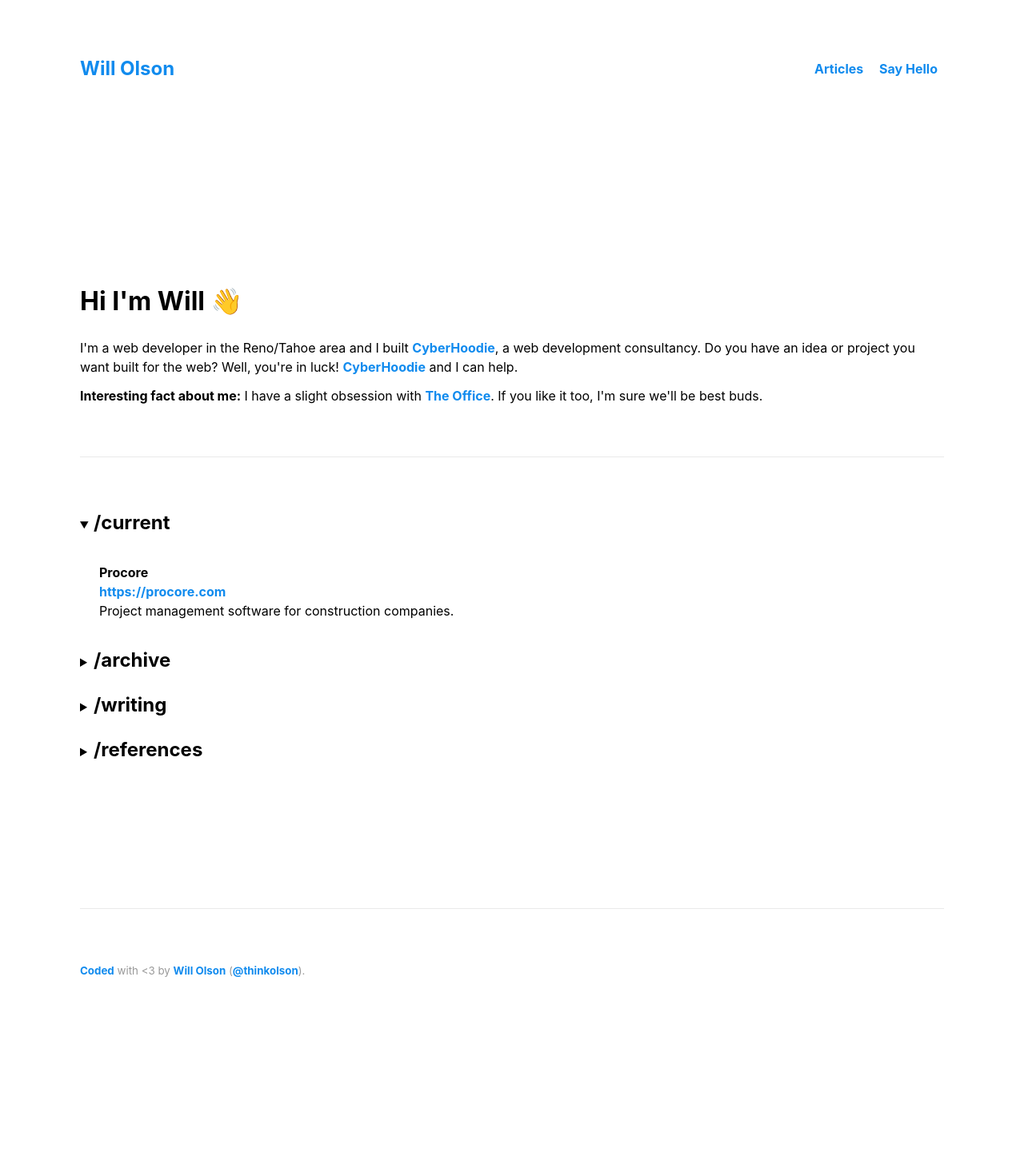
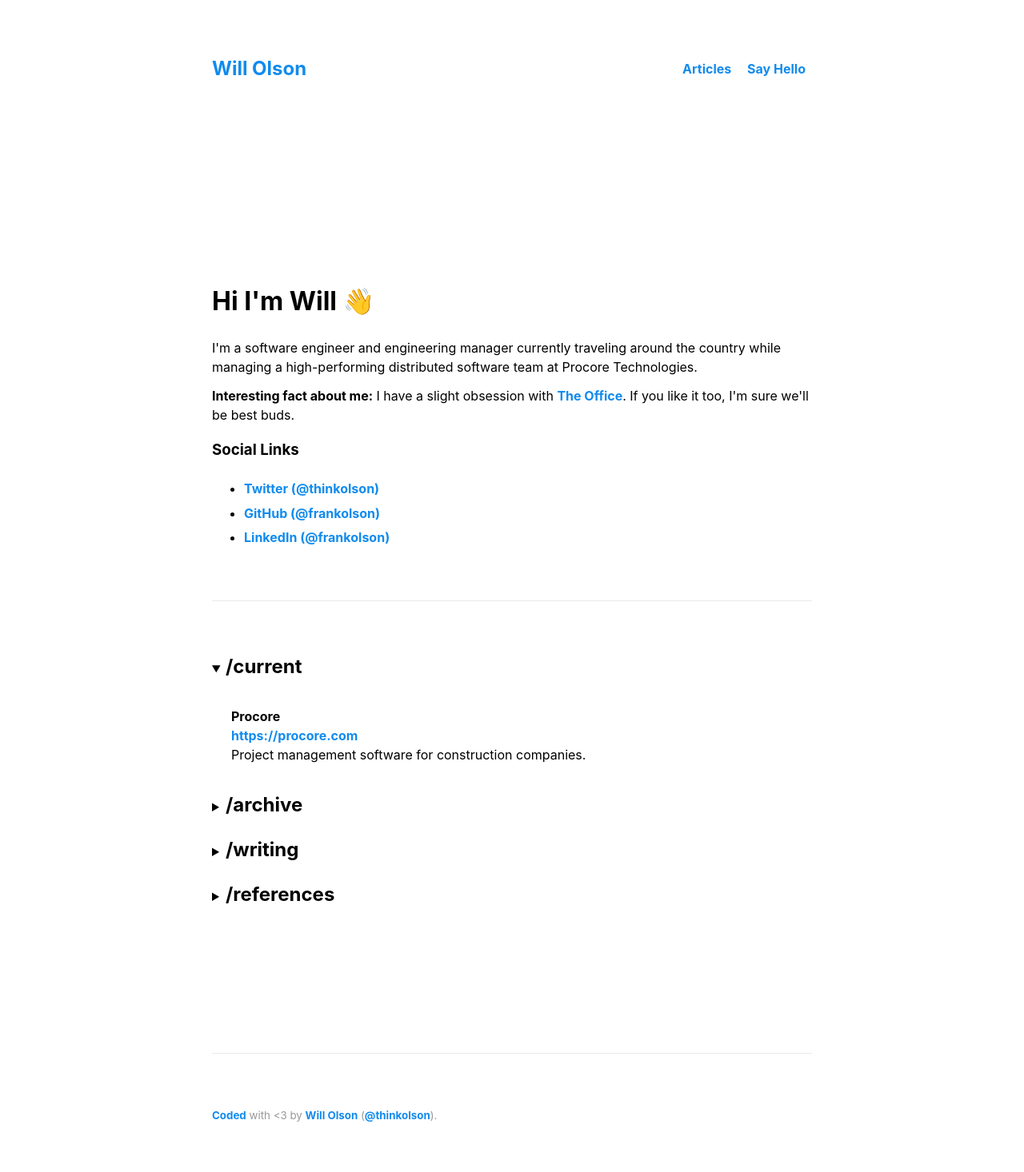
Before and after one commit to frankolson/willolson.io, a Jekyll site: the page built from index.html, in a window 1280 px wide. Shown: the whole page at 80% size. Built offline with Jekyll 4.4.1, drawn with Linux system fonts in a browser that asks for light colours; before the commit the page ends 1285 px from its top, so only the background shows below that.

Commit message:
Update homepage intro text

```diff
--- a/_config.yml
+++ b/_config.yml
@@ -6,6 +6,7 @@ baseurl: "" # the subpath of your site, e.g. /blog
 url: "https://willolson.io" # the base hostname & protocol for your site, e.g. http://example.com
 twitter_username: thinkolson
 github_username:  frankolson
+linkedin_username:  frankolson
 
 permalink:    /:title
 date_format: "%-d %B %Y"
--- a/css/custom.css
+++ b/css/custom.css
@@ -1,3 +1,10 @@
+:root {
+  --width-card: 285px;
+  --width-card-medium: 460px;
+  --width-card-wide: 700px;
+  --width-content: 750px;
+}
+
 .homepage-details {
   margin: 0;
 }
--- a/index.html
+++ b/index.html
@@ -5,12 +5,19 @@ layout: default
 <h1>Hi I'm Will 👋</h1>
 
 <p>
-  I'm a web developer in the Reno/Tahoe area and I built <a href="https://cyberhoodie.com">CyberHoodie</a>, a web development consultancy. Do you have an idea or project you want built for the web? Well, you're in luck! <a href="https://cyberhoodie.com">CyberHoodie</a> and I can help.
+  I'm a software engineer and engineering manager currently traveling around the country while managing a high-performing distributed software team at Procore Technologies.
 </p>
 
 <p>
-  <strong>Interesting fact about me:</strong> I have a slight obsession with <a href="https://twitter.com/theofficenbc">The Office</a>. If you like it too, I'm sure we'll be best buds.
+  <strong>Interesting fact about me:</strong> I have a slight obsession with <a href="https://twitter.com/theofficetv">The Office</a>. If you like it too, I'm sure we'll be best buds.
 </p>
+
+<h3>Social Links</h3>
+<ul>
+  <li><a href="http://twitter.com/{{ site.twitter_username }}">Twitter (@{{ site.twitter_username }})</a></li>
+  <li><a href="http://github.com/{{ site.github_username }}">GitHub (@{{ site.github_username }})</a></li>
+  <li><a href="http://linkedin.com/in/{{ site.linkedin_username }}">LinkedIn (@{{ site.linkedin_username }})</a></li>
+</ul>
 
 <hr />
 
@@ -34,6 +41,12 @@ layout: default
   </summary>
 
   <section>
+    <p>
+      <strong>CyberHoodie</strong><br />
+      <a href="https://cyberhoodie.com">https://cyberhoodie.com</a><br />
+      A web development consultancy I founded and ran based out of Reno, NV.
+    </p>
+
     <p>
       <strong>Breadware</strong><br />
       <a href="https://breadware.com">https://breadware.com</a><br />
```
